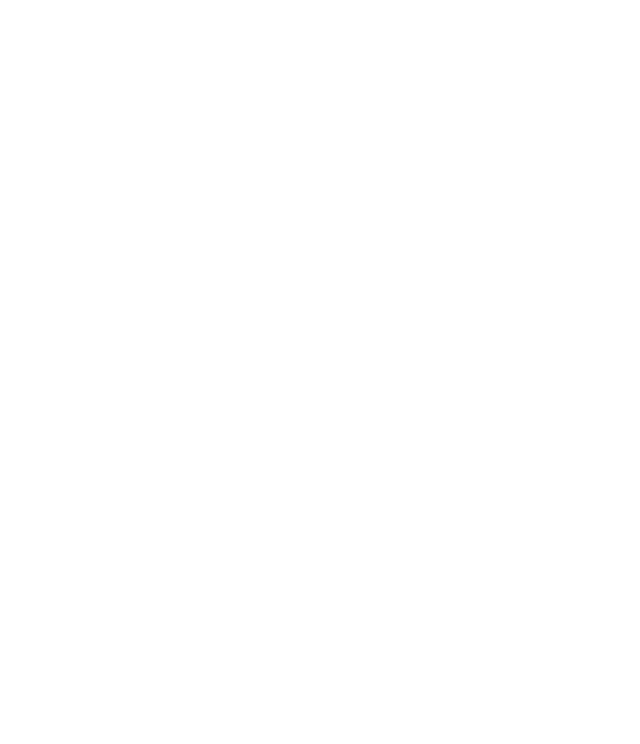
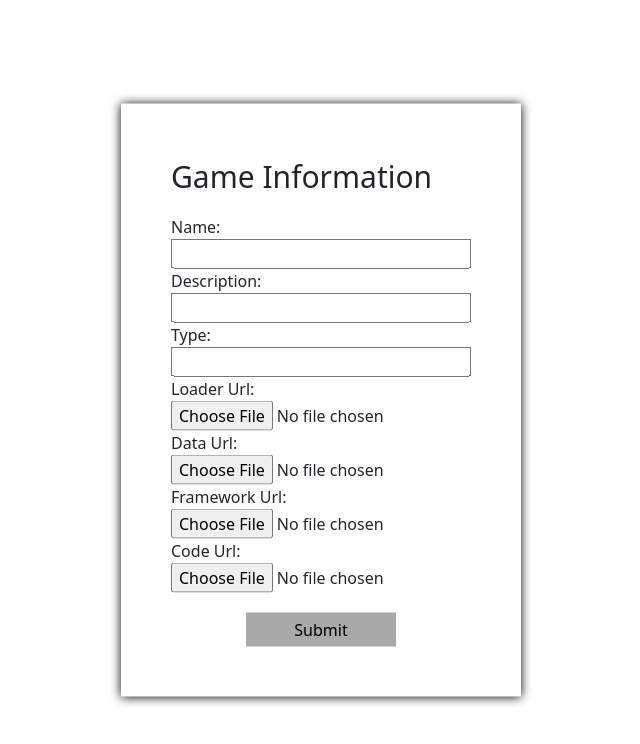
Before and after one commit to GTWebArcade/webarcade-webapp, a React (Create React App) app: page /create-game in a window 1280 px wide. Before the commit this address had no page. Shown: the top 744 px of the page, without its empty margins (319-959 px from the left). Built offline with nearby package versions, Linux system fonts and the light colour scheme.

Commit message:
created page and form

```diff
--- a/src/App.js
+++ b/src/App.js
@@ -1,7 +1,7 @@
 import { BrowserRouter, Routes, Route } from 'react-router-dom';
 import LandingPage from './component/landing';
 import SignUpPage from './component/sign-up';
-import GameViewPage from './component/game-view';
+import CreateGamePage from './component/create-game';
 import 'bootstrap/dist/css/bootstrap.min.css';
 
 function App() {
@@ -10,7 +10,7 @@ function App() {
       <Routes>
         <Route path="/" element={ <LandingPage/> } />
         <Route path="sign-up" element={ <SignUpPage/> } />
-        <Route path="game-view" element={ <GameViewPage/> } />
+        <Route path="create-game" element={ <CreateGamePage/> } />
       </Routes>
     </BrowserRouter>
   );
--- /dev/null
+++ b/src/component/create-game/index.js
@@ -0,0 +1,59 @@
+/* eslint-disable no-unused-vars */
+import { useState } from 'react';
+import axios from 'axios';
+import { useNavigate } from 'react-router-dom';
+import styles from './styles.module.css';
+
+function CreateGamePage() {
+  const [name, setName] = useState('');
+  const [description, setDescription] = useState('');
+  const [gameType, setGameType] = useState('');
+
+  function sendGameInfo() {}
+
+  return (
+    <div className={styles.createGameContainer}>
+      <div className={styles.gameArea}>
+        <div className={styles.inGameArea}>
+          <p className={styles.title}>Game Information</p>
+          <div className={styles.infoSec}>
+            <div className={styles.gameInfo}>
+                <label>Name:</label>
+                <input id="name" type="text" className={styles.userItem} value={name} onChange={(event) => { setName(event?.target?.value); }}></input>
+            </div>
+            <div className={styles.gameInfo}>
+                <label>Description:</label>
+                <input id="desc" type="text" className={styles.userItem} value={description} onChange={(event) => { setDescription(event?.target?.value); }}></input>
+            </div>
+            <div className={styles.gameInfo}>
+                <label>Type:</label>
+                <input id="type" type="text" className={styles.userItem} value={gameType} onChange={(event) => { setGameType(event?.target?.value); }}></input>
+            </div>
+            <div className={styles.gameInfo}>
+                <label>Loader Url:</label>
+                <input id="loader" type="file" className={styles.userItem}></input>
+            </div>
+            <div className={styles.gameInfo}>
+                <label>Data Url:</label>
+                <input id="data" type="file" className={styles.userItem}></input>
+            </div>
+            <div className={styles.gameInfo}>
+                <label>Framework Url:</label>
+                <input id="framework" type="file" className={styles.userItem}></input>
+            </div>
+            <div className={styles.gameInfo}>
+                <label>Code Url:</label>
+                <input id="code" type="file" className={styles.userItem}></input>
+            </div>
+          </div>
+
+          <div className={styles.sbtn}>
+            <button id="game-btn" onClick={sendGameInfo}>Submit</button>
+          </div>
+        </div>
+      </div>
+    </div>
+  );
+}
+
+export default CreateGamePage;
--- /dev/null
+++ b/src/component/create-game/styles.module.css
@@ -0,0 +1,48 @@
+.createGameContainer {
+    background-color: grey;
+}
+
+.inGameArea {
+    width: 100%;
+    max-width: 400px;
+    min-width: 400px;
+    padding: 50px;
+    box-shadow: 0px 0px 10px black;
+    background: white;
+}
+
+.gameArea {
+    position: absolute;
+    top: 50%;
+    left: 50%;
+    transform: translate(-50%, -50%);
+}
+
+.title {
+    font-size: 30px;
+}
+
+.infoSec {
+    display: flex;
+    flex-direction: column;
+}
+
+.gameInfo {
+    display: flex;
+    flex-direction: column;
+    padding-top: 2  0px;
+}
+
+.sbtn {
+    padding-top: 20px;
+    text-align: center;
+}
+
+button {
+    border: none;
+    width: 50%;
+    padding: 5px;
+    border-radius: 3%;
+    background-color: darkgray;
+    font-family: IBM Piex Mono;
+}
--- a/src/component/game-cards/index.js
+++ /dev/null
@@ -1,12 +0,0 @@
-import styles from './styles.module.css';
-
-function GameCard(props) {
-  return (
-    <div>
-        <div className={styles.header}>{props.header}</div>
-        <div className={styles.body}>{props.body}</div>
-    </div>
-  );
-}
-
-export default GameCard;
--- a/src/component/game-cards/styles.module.css
+++ /dev/null
@@ -1,8 +0,0 @@
-body {
-    background-color: white;
-}
-
-.card {
-    border: 2px;
-    border-color: black;
-}
--- a/src/component/game-view/index.js
+++ /dev/null
@@ -1,79 +0,0 @@
-/* eslint-disable no-underscore-dangle */
-/* eslint-disable no-unused-vars */
-import axios from 'axios';
-import { useState, useEffect, useRef } from 'react';
-import styles from './styles.module.css';
-import GameCard from '../game-cards';
-
-function GameViewPage() {
-  const [phrase, setPhrase] = useState('');
-  const ignore = useRef(false);
-  const [gameList, setGameList] = useState([]);
-  const [filteredList, setFilteredList] = useState([]);
-
-  function getGames() {
-    const API_URL = process.env.REACT_APP_API_URL || 'http://localhost:8080';
-    axios.get(`${API_URL}/api/v1/games`, {}).then((response) => {
-      for (let i = 0; i < response?.data?.games.length; i += 1) {
-        console.log(response?.data?.games[i]?.name);
-        gameList.push(response?.data?.games[i]);
-        filteredList.push(response?.data?.games[i]);
-
-        // const game = document.createElement('GameCard', { header: 'name', body: 'working' });
-        // const name = document.createTextNode(response?.data?.games[i]?.name);
-        // game.appendChild(name);
-
-        // const section = document.getElementById('games');
-        // section.appendChild(game);
-
-        // const card = gameCardTemplate.content.cloneNode(true).children[0];
-        // const header = card.querySelector('[game-header]');
-        // const body = card.querySelector('[game-body]');
-        // header.textContent = response?.data?.games[i]?.name;
-        // body.textContent = response?.data?.games[i]?.imageUrl;
-        // gameCardContainer.append(card);
-      }
-    });
-  }
-
-  function filterGames() {
-    const section = document.getElementById('games');
-    while (section.hasChildNodes()) {
-      section.removeChild(section.firstChild);
-    }
-    const filter = document.getElementById('searchbar').value.toLowerCase();
-    setPhrase(filter);
-
-    setFilteredList([]);
-
-    for (let i = 0; i < gameList.length; i += 1) {
-      if (gameList[i].name.toLowerCase().includes(filter)) {
-        console.log(gameList[i]);
-        filteredList.push(gameList[i]);
-        // const game = document.createElement('p');
-        // const name = document.createTextNode(gameList[i].name);
-        // game.appendChild(name);
-
-        // section.appendChild(game);
-      }
-    }
-  }
-
-  useEffect(() => {
-    if (ignore.current) return;
-    ignore.current = true;
-    getGames();
-  // eslint-disable-next-line react-hooks/exhaustive-deps
-  }, []);
-
-  return (
-    <div className={styles.gameArea}>
-        <input id="searchbar" type="text" className={styles.searchBar} onChange={filterGames}></input>
-        <div id='games'>{filteredList.map((game) => <GameCard header={game.name} body={game.imageUrl}/>)}</div>
-        {/* <div id='games'></div> */}
-    </div>
-    // {/* <button onClick={test}>Games</button> */}
-  );
-}
-
-export default GameViewPage;
--- a/src/component/game-view/styles.module.css
+++ /dev/null
@@ -1,8 +0,0 @@
-body {
-    background-color: white;
-}
-
-.card {
-    border: 2px;
-    border-color: black;
-}
```
